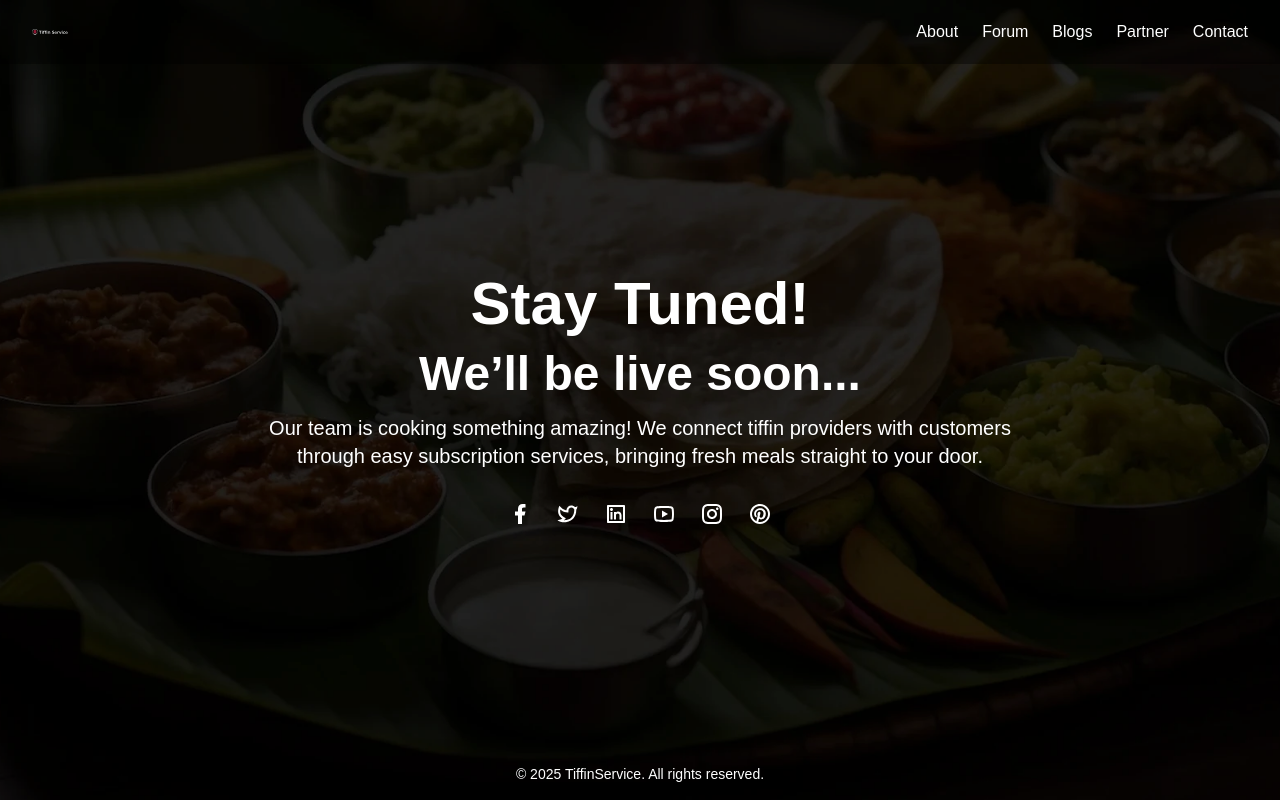
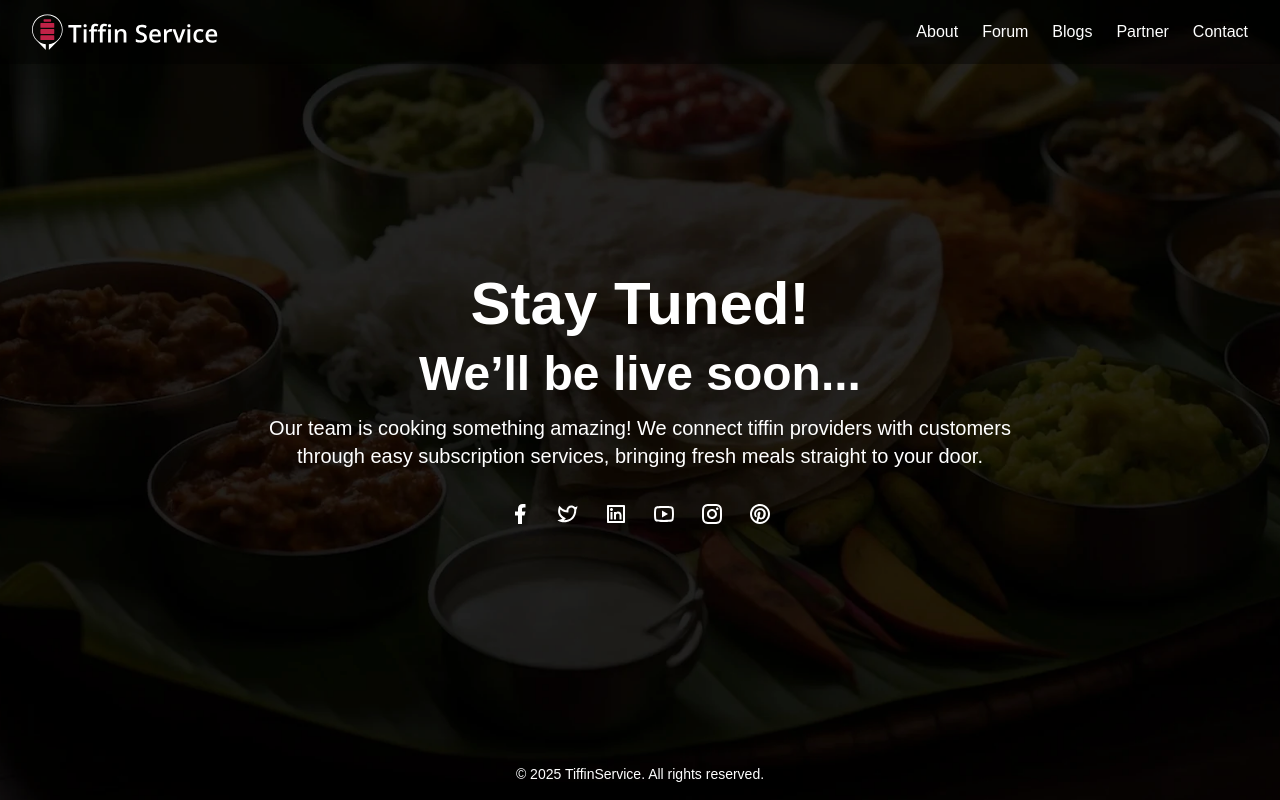
Before and after one commit to SeaNeB-Tech/tiffin-service-soon, a Next.js app: page / in a window 1280 px wide. Built offline with nearby package versions, Linux system fonts and the light colour scheme.

Commit message:
Proper Logo Height And Width Set

```diff
--- a/src/app/components/Navbar.jsx
+++ b/src/app/components/Navbar.jsx
@@ -2,7 +2,6 @@
 
 import { useState, useEffect } from "react";
 import { HiMenu, HiX } from "react-icons/hi";
-import Image from "next/image";
 
 export default function Navbar() {
   const [menuOpen, setMenuOpen] = useState(false);
@@ -33,21 +32,22 @@ export default function Navbar() {
       >
         <div className="max-w-7xl mx-auto px-4 sm:px-6 lg:px-8">
           <div className="flex justify-between items-center h-16">
+            {/* Logo (old version restored) */}
             <a
               href="/"
               aria-label="TiffinService Home"
               className="flex items-center space-x-2"
             >
-              <Image
+              <img
                 src="/logo.svg"
                 alt="TiffinService Logo"
-                width={36}
-                height={36}
-                priority
+                className="h-8 w-auto sm:h-9"
+                loading="eager"
+                decoding="async"
               />
-              <span className="sr-only">TiffinService</span>
             </a>
 
+            {/* Desktop Menu */}
             <ul className="hidden md:flex space-x-6">
               {navItems.map((item) => (
                 <li key={item.name}>
@@ -64,6 +64,7 @@ export default function Navbar() {
               ))}
             </ul>
 
+            {/* Mobile Menu Toggle */}
             <button
               onClick={() => setMenuOpen(!menuOpen)}
               className="md:hidden text-white focus:outline-none"
@@ -75,6 +76,7 @@ export default function Navbar() {
           </div>
         </div>
 
+        {/* Mobile Menu */}
         <div
           className={`md:hidden fixed top-16 left-0 w-full bg-black/90 backdrop-blur-md text-white transition-all duration-300 overflow-hidden ${
             menuOpen ? "max-h-96 opacity-100" : "max-h-0 opacity-0"
```
